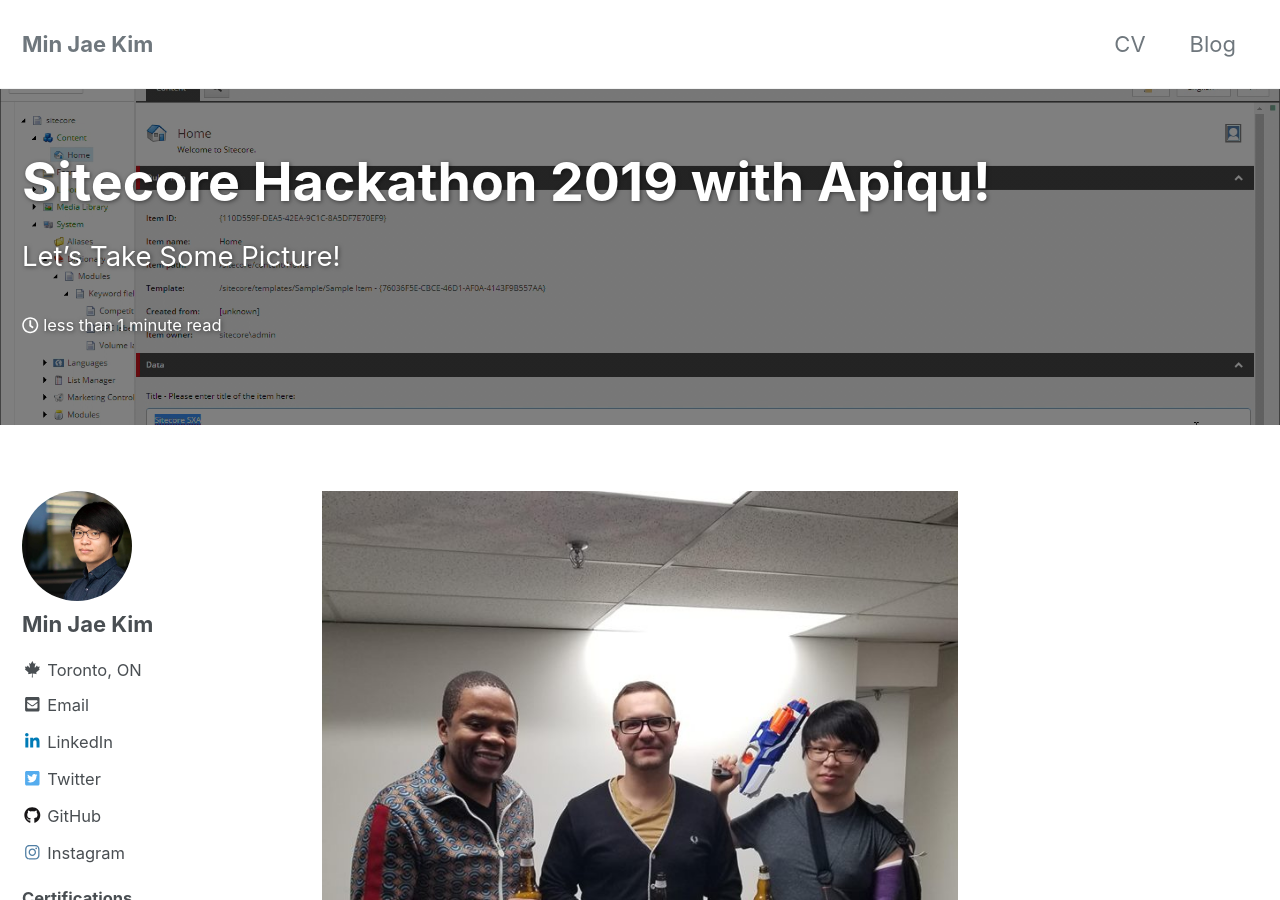
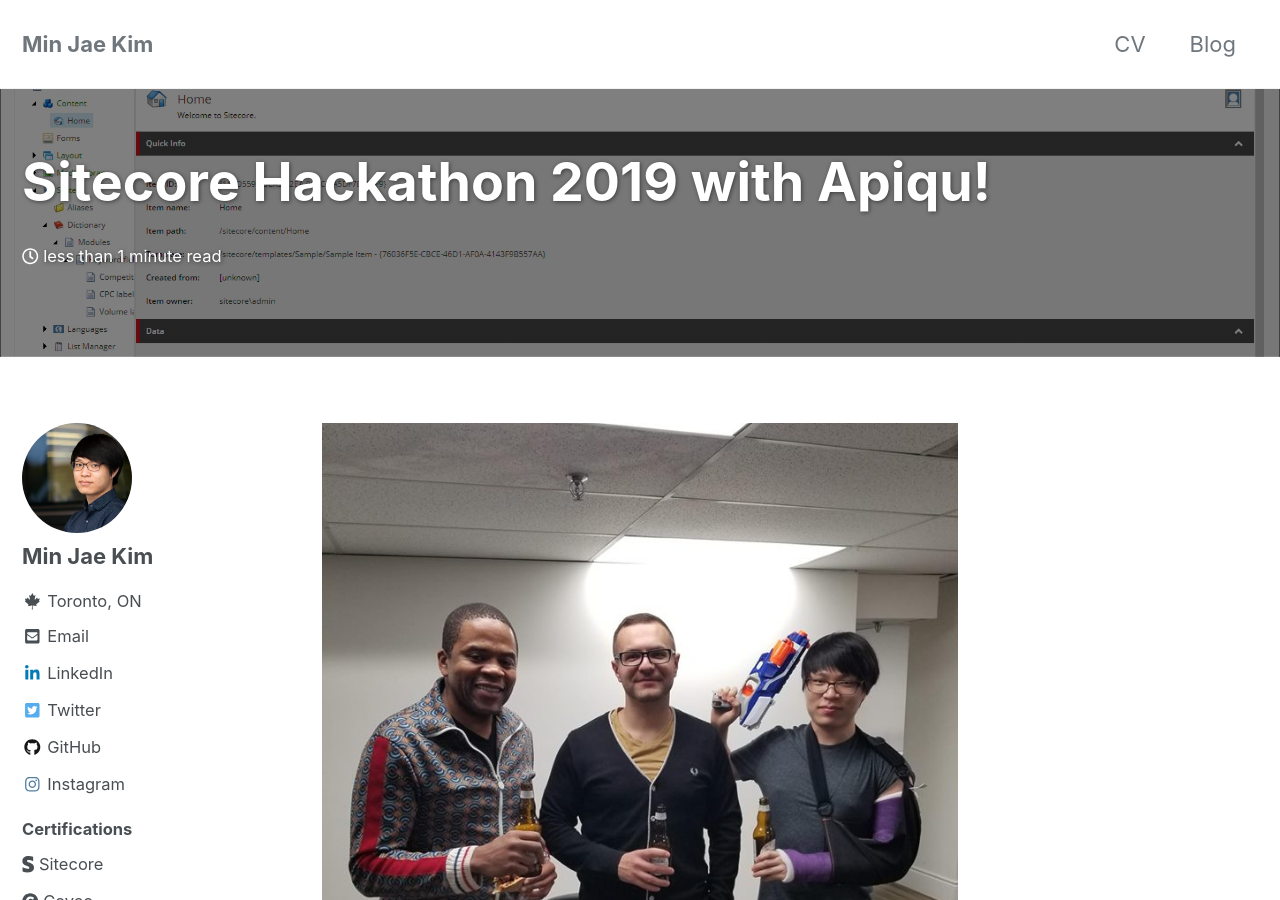
Before and after one commit to kimmminjae/kimmminjae.github.io, a Jekyll site: the page built from _posts/2019-03-02-sitecore-hackathon-2019-with-apiqu.md, in a window 1280 px wide and 900 px high. Built offline with Jekyll 4.4.1, drawn with Linux system fonts in a browser that asks for light colours; cached includes are drawn as plain includes.

Commit message:
Update from Forestry.io minjae.kim96@gmail.com updated _posts/2019-03-02-sitecore-hackathon-2019-with-apiqu.md

```diff
--- a/_posts/2019-03-02-sitecore-hackathon-2019-with-apiqu.md
+++ b/_posts/2019-03-02-sitecore-hackathon-2019-with-apiqu.md
@@ -2,7 +2,7 @@
 title: Sitecore Hackathon 2019 with Apiqu!
 modified:
 categories: code
-excerpt: Let's Take Some Picture!
+excerpt: ''
 tags:
 - Sitecore
 - Hackathon
@@ -14,7 +14,7 @@
 date: 2018-03-02T08:00:00.000+00:00
 header:
   overlay_image: "/assets/images/2019-03-02_Hackathon-Result-Screenshot.png"
-  overlay_filter: 0.5
+  overlay_filter: "0.5"
   show_overlay_title: true
 
 ---
```
